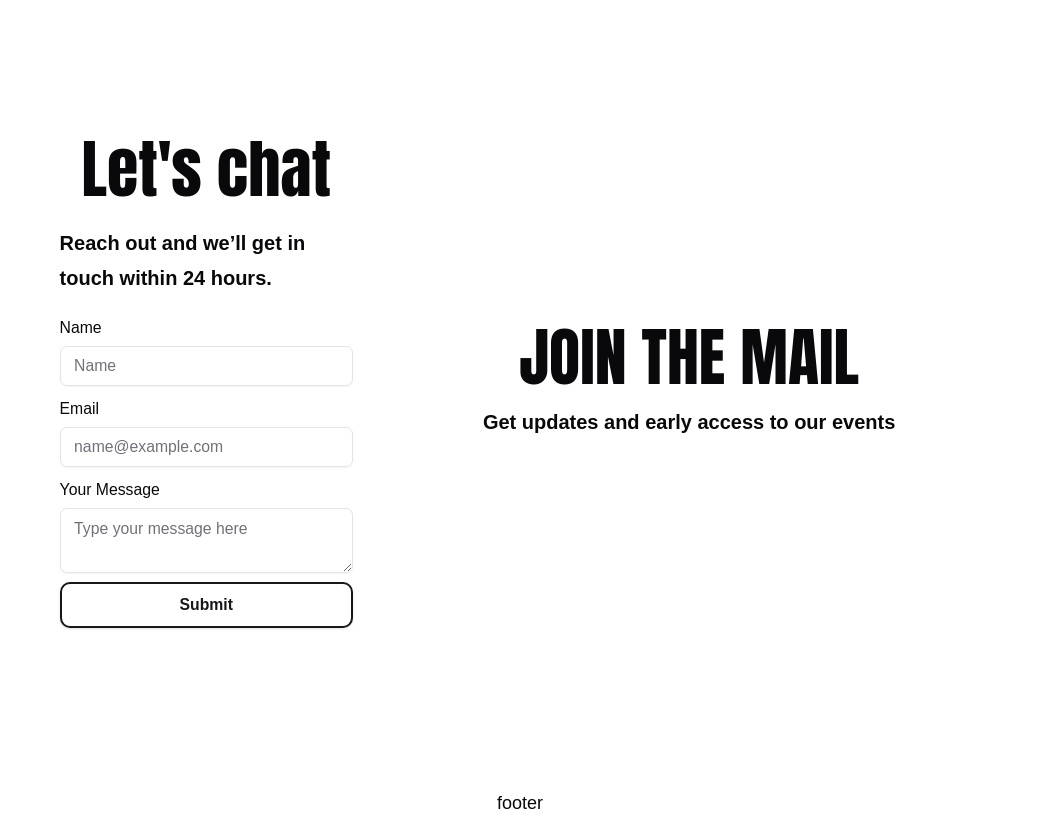
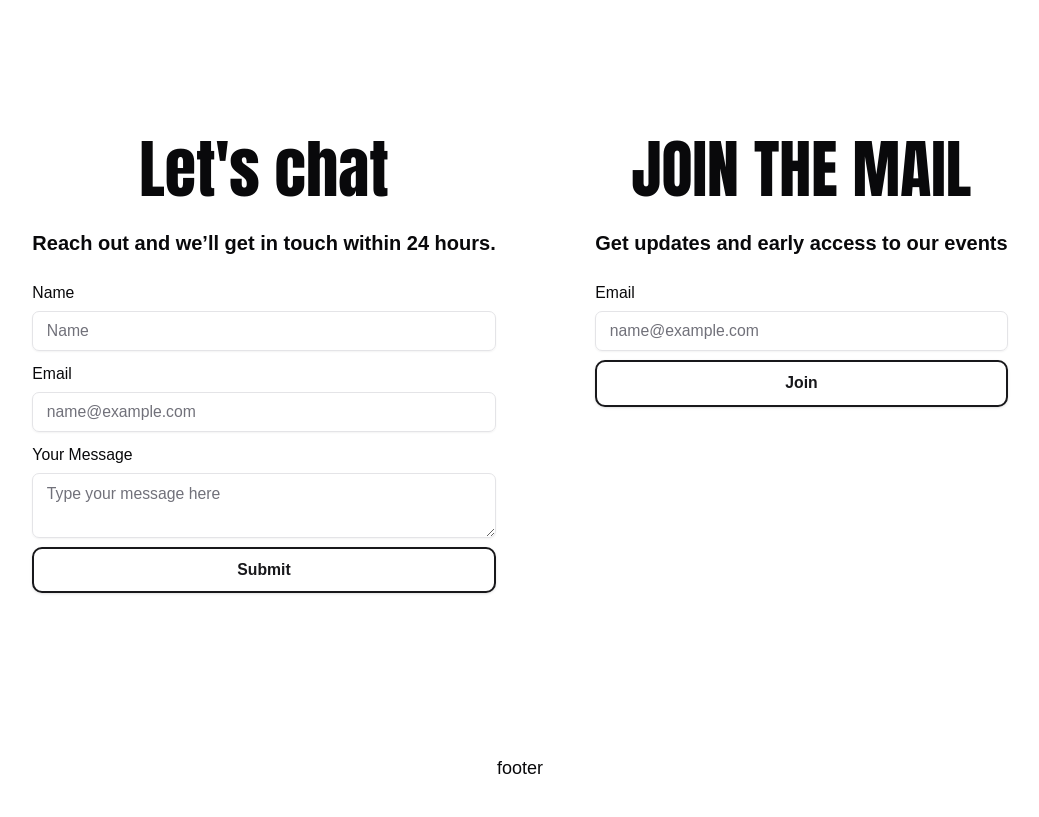
Before and after one commit to Shawarmaa/medico, a Next.js app: page / in a window 1280 px wide. Shown: the part 6840-7657 px from the top of the page, without its empty margins (120-1159 px from the left). After the commit the page ends 7622 px from the top, so only its background shows below. Built offline with nearby package versions, Linux system fonts and the light colour scheme; a web font is replaced by a local one.

Commit message:
completed mailing section

```diff
--- a/app/page.tsx
+++ b/app/page.tsx
@@ -27,7 +27,7 @@ export default function Home() {
       <Reviews/>
       <AboutUs/>
       <FAQ/>
-      <div className = " flex lg:flex-row flex-col justify-between items-center gap-10">
+      <div className = " flex lg:flex-row flex-col justify-between items-center lg:items-start gap-10 w-11/12">
         <LetsChat/>
         <Mailing/>
       </div>
--- a/components/mailing.tsx
+++ b/components/mailing.tsx
@@ -1,16 +1,66 @@
+"use client"
+import {z} from "zod"
+import { zodResolver } from "@hookform/resolvers/zod"
+import { useForm } from "react-hook-form"
+import { Button } from "@/components/ui/button"
+import {
+  Form,
+  FormControl,
+  FormDescription,
+  FormField,
+  FormItem,
+  FormLabel,
+  FormMessage,
+} from "@/components/ui/form"
+import { Input } from "@/components/ui/input"
 import { Anton } from "next/font/google";
+
 
 const anton = Anton({ subsets: ['latin'], weight: '400' })
 
+const formScheme = z.object({
+    email: z.string().email({message: "Invalid email address"}).min(1, {message: "Email is required"}).max(50, {message: "Email must be less than 50 characters"}),
+})
+
 export default function Mailing() {
+    const form = useForm<z.infer<typeof formScheme>>({
+        resolver: zodResolver(formScheme),
+        defaultValues: {
+            email: "",
+        },
+    })
+
+    function onSubmit(values: z.infer<typeof formScheme>) {
+        console.log(values)
+    }
+
     return (
-        <div className = "flex flex-col justify-center items-center w-full">
-            <h2 className = {`${anton.className}`}>JOIN THE MAIL</h2>
-            <h1>Get updates and early access to our events</h1>
+        <div className = "flex flex-col justify-center items-center gap-4">
+            <div className = "flex flex-col justify-center items-center gap-2">
+                <h2 className = {`${anton.className}`}>JOIN THE MAIL</h2>
+                <h1>Get updates and early access to our events</h1>
+            </div>
 
-            <div className = "flex flex-col justify-center items-center w-full">
 
-            </div>
-        </div>
+            <Form {...form}>
+                <form onSubmit={form.handleSubmit(onSubmit)} className = "flex flex-col justify-center items-center gap-2 w-full">
+                    <FormField
+                    control={form.control}
+                    name = "email"
+                    render = {({field}) => (
+                        <FormItem className = "w-full">
+                            <FormLabel>Email</FormLabel>
+                            <FormControl>
+                                <Input placeholder="name@example.com" {...field} />
+                            </FormControl>
+                            <FormMessage />
+                        </FormItem>
+                    )}
+                    />
+                    <Button type="submit" className = "w-full">Join</Button>
+                </form>
+            </Form>
+
+    </div>
     )
 }
```
